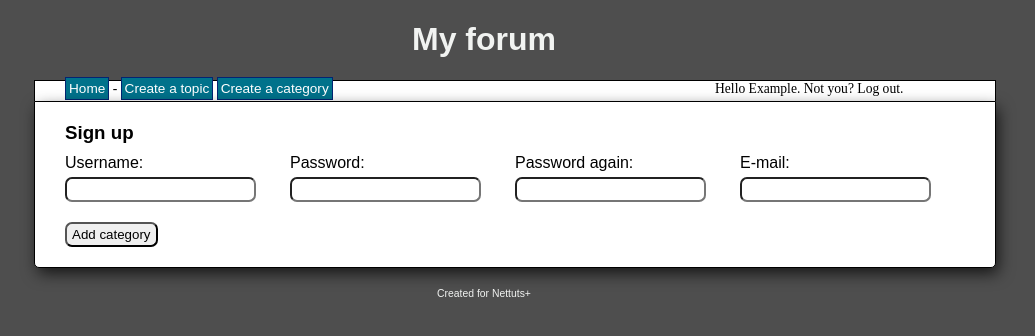
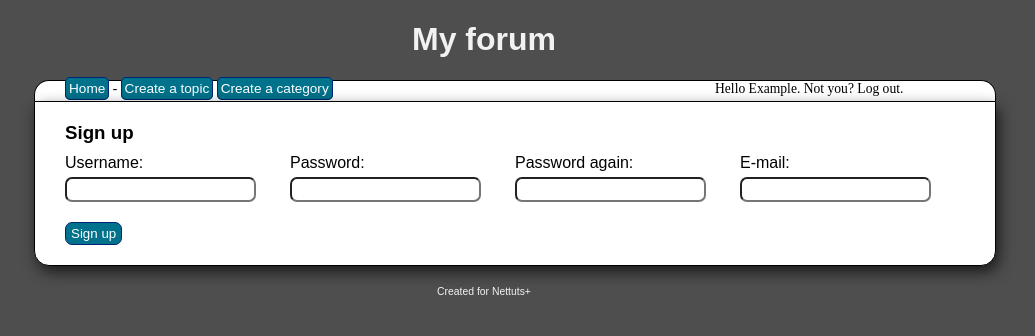
Before and after one commit to virgilxu123/forum, a PHP site: page /signup.php in a window 1280 px wide. Shown: the top 336 px of the page, without its empty margins (156-1191 px from the left). Run offline with PHP 8.4, Linux system fonts and the light colour scheme.

Commit message:
made changes

```diff
--- a/css/styles.css
+++ b/css/styles.css
@@ -19,7 +19,7 @@ body {
     box-shadow: 3px 6px 16px -1px rgba(0,0,0,0.75);
     -webkit-box-shadow: 3px 6px 16px -1px rgba(0,0,0,0.75);
     -moz-box-shadow: 3px 6px 16px -1px rgba(0,0,0,0.75);
-    border-radius: 0 0 5px 5px;
+    border-radius: 0 0 15px 15px;
     }
 .form-container {
     display: grid;
@@ -31,6 +31,16 @@ body {
         padding: 3px 5px;
         margin-top: 5px;
         border-radius: 7px;
+    }
+    .signup {
+        background-color: #00728B;
+        border: 1px solid #032472;
+        color: #FFF;
+        font-family: Arial;
+    }
+    .signup:hover {
+        background-color: #009FC1;
+        cursor: pointer;
     }
 #menu {
     float: left;
@@ -44,6 +54,8 @@ body {
     background-color: #FFF;
     text-align: left;
     font-size: 85%;
+    border-radius: 15px 15px 0 0;
+
     }
 #menu a:hover {
     background-color: #009FC1;
@@ -84,12 +96,13 @@ h1, #footer {
     }
 h3 {margin: 0; padding: 0;}
     /* Menu styles */
-    .item {
+.item {
     background-color: #00728B;
     border: 1px solid #032472;
     color: #FFF;
     font-family: Arial;
     padding: 3px;
+    border-radius: 5px;
     text-decoration: none;
     }
 .leftpart {
--- a/signup.php
+++ b/signup.php
@@ -62,7 +62,7 @@
             <div>Password: <input type="password" name="user_pass"></div>
             <div>Password again: <input type="password" name="user_pass_check"></div>
             <div>E-mail: <input type="email" name="user_email"></div>
-            <div><input type="submit" value="Add category" /></div>
+            <div><input type="submit" value="Sign up" class="signup"/></div>
         </div>
     </form>
 
```
Also changed, not shown: script/script.js (added).
